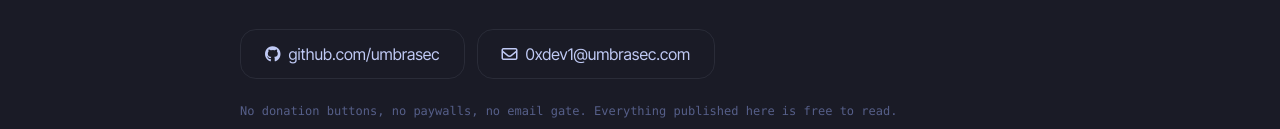
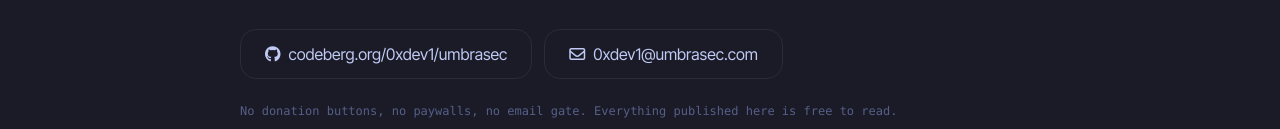
Before and after one commit to umbrasec-labs/umbrasec.dev, a plain HTML site: page index.html in a window 1280 px wide. Shown: the part 2657-2786 px from the top of the page. Drawn offline with nearby package versions, Linux system fonts and the light colour scheme.

Commit message:
Point all GitHub links to 0xdev1/umbrasec; rewrite README around UMBRASEC's mission and roadmap

```diff
--- a/assets/umbra.js
+++ b/assets/umbra.js
@@ -30,7 +30,7 @@
     { group: "Navigate", label: "About", hint: "the project", icon: "fa-circle-info", href: "about.html" },
     { group: "Navigate", label: "Contact", hint: "get in touch", icon: "fa-envelope", href: "index.html#contact", keywords: "email" },
     { group: "Articles", label: "Detecting Kerberoasting with Sigma", hint: "T1558.003", icon: "fa-shield-halved", href: "research/detecting-kerberoasting.html", keywords: "kerberos rc4 detection sigma active directory 4769" },
-    { group: "External", label: "GitHub", hint: "github.com/umbrasec", icon: "fa-github", brand: true, href: "https://github.com/umbrasec", external: true },
+    { group: "External", label: "GitHub", hint: "codeberg.org/0xdev1/umbrasec", icon: "fa-github", brand: true, href: "https://codeberg.org/0xdev1/umbrasec", external: true },
     { group: "External", label: "Email 0xdev1@umbrasec.com", hint: "mail", icon: "fa-paper-plane", href: "mailto:0xdev1@umbrasec.com", external: true },
   ];
 
--- a/index.html
+++ b/index.html
@@ -44,7 +44,7 @@
                         <span data-kbd>Ctrl K</span>
                         <span class="text-[#a9b1d6]">Search</span>
                     </button>
-                    <a href="https://github.com/umbrasec" target="_blank" rel="noopener"
+                    <a href="https://codeberg.org/0xdev1/umbrasec" target="_blank" rel="noopener"
                        class="w-9 h-9 flex items-center justify-center rounded-lg hover:bg-[#16161e] transition-colors" title="GitHub">
                         <i class="fa-brands fa-github text-xl"></i>
                     </a>
@@ -102,7 +102,7 @@
                 </div>
 
                 <div class="flex items-center gap-x-5 mb-8">
-                    <a href="https://github.com/umbrasec" target="_blank" rel="noopener"
+                    <a href="https://codeberg.org/0xdev1/umbrasec" target="_blank" rel="noopener"
                        class="text-[#a9b1d6] hover:text-white transition-colors" title="GitHub">
                         <i class="fa-brands fa-github text-xl"></i>
                     </a>
@@ -219,7 +219,7 @@
                             <span class="text-[10px] font-mono px-2 py-0.5 rounded-full bg-[#1a2e1a] text-[#9ece6a] border border-[#2a3a2a]">WORKING</span>
                         </div>
                         <p class="text-sm text-[#a9b1d6]">A zero-dependency Python monitor for the CISA Known Exploited Vulnerabilities (KEV) catalog. Tracks newly added, actively-exploited CVEs and flags ones that match products you care about. Public data only.</p>
-                        <a href="https://github.com/umbrasec" class="mt-6 inline-block text-sm text-[#7aa2f7] hover:text-[#7dcfff]">View on GitHub →</a>
+                        <a href="https://codeberg.org/0xdev1/umbrasec" class="mt-6 inline-block text-sm text-[#7aa2f7] hover:text-[#7dcfff]">View on GitHub →</a>
                     </div>
 
                     <div class="p-6 border border-[#2a2c38] rounded-3xl bg-[#16161e]">
@@ -249,9 +249,9 @@
                         That's exactly the feedback this project wants. Open an issue on GitHub or send an email.
                     </p>
                     <div class="flex flex-wrap gap-3">
-                        <a href="https://github.com/umbrasec" target="_blank" rel="noopener"
+                        <a href="https://codeberg.org/0xdev1/umbrasec" target="_blank" rel="noopener"
                            class="inline-flex items-center gap-x-2 px-6 py-3 rounded-2xl border border-[#2a2c38] hover:bg-[#16161e] transition-all">
-                            <i class="fa-brands fa-github"></i> github.com/umbrasec
+                            <i class="fa-brands fa-github"></i> codeberg.org/0xdev1/umbrasec
                         </a>
                         <a href="mailto:0xdev1@umbrasec.com"
                            class="inline-flex items-center gap-x-2 px-6 py-3 rounded-2xl border border-[#2a2c38] hover:bg-[#16161e] transition-all">
@@ -271,7 +271,7 @@
                 © 2026 UMBRASEC · Independent defensive research · Published openly
             </div>
             <div class="flex items-center gap-x-5">
-                <a href="https://github.com/umbrasec" target="_blank" rel="noopener" class="text-[#a9b1d6] hover:text-white transition-colors" title="GitHub"><i class="fa-brands fa-github"></i></a>
+                <a href="https://codeberg.org/0xdev1/umbrasec" target="_blank" rel="noopener" class="text-[#a9b1d6] hover:text-white transition-colors" title="GitHub"><i class="fa-brands fa-github"></i></a>
                 <a href="mailto:0xdev1@umbrasec.com" class="text-[#a9b1d6] hover:text-[#7dcfff] transition-colors" title="Email"><i class="fa-regular fa-envelope"></i></a>
             </div>
         </div>
```
Also changed, not shown: about.html (+2 -2 lines), research/detecting-kerberoasting.html (+2 -2 lines), research/index.html (+2 -2 lines), README.md.
